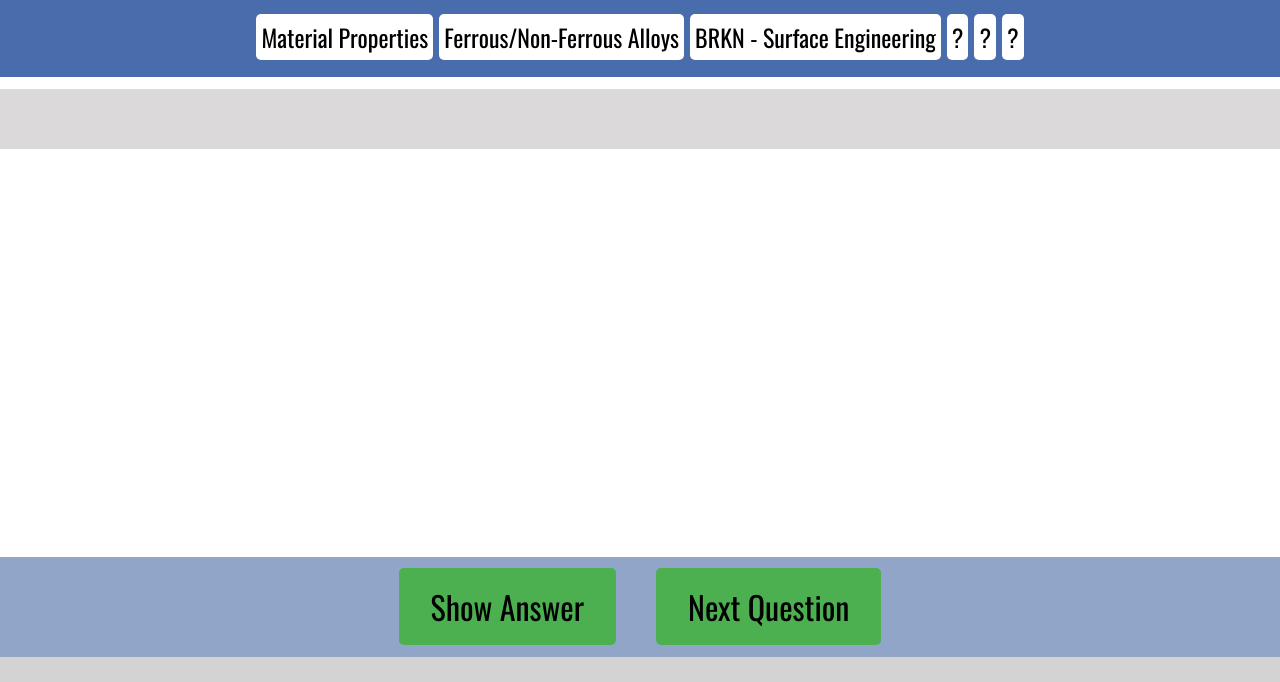
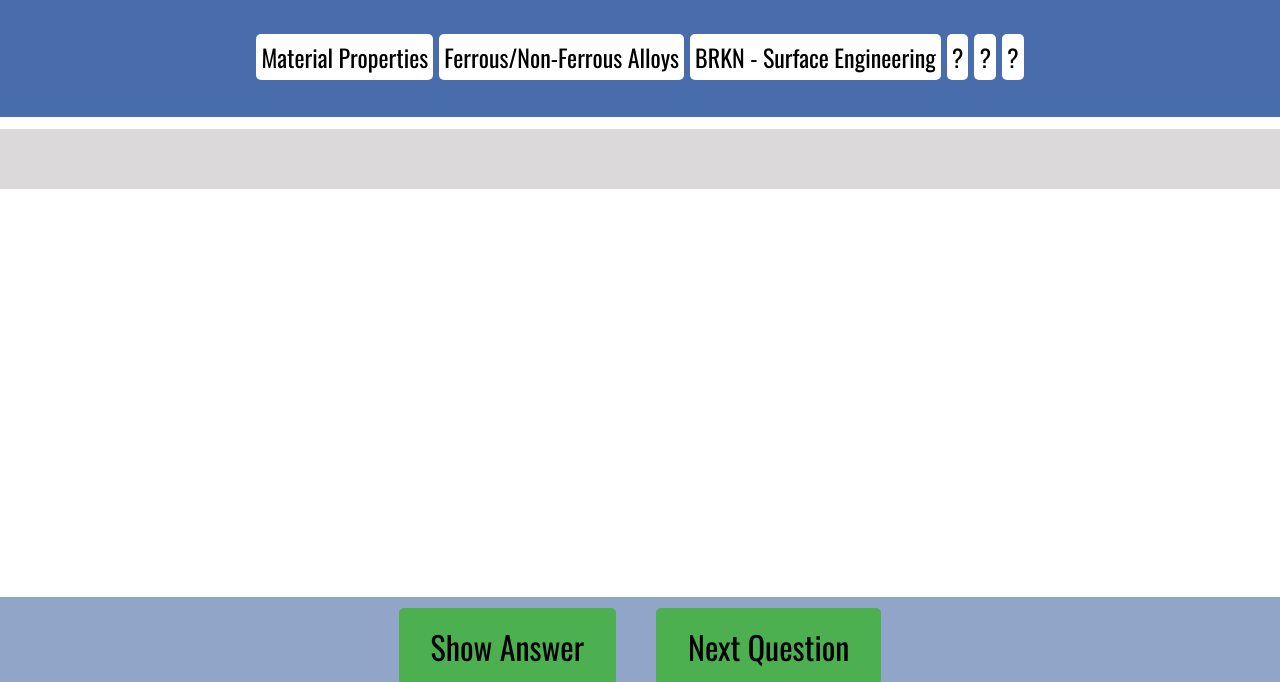
Before and after one commit to MKD8595/MKD8595.github.io, a plain HTML site: page index.html in a window 1280 px wide. Shown: the part 118-800 px from the top of the page. Drawn offline with nearby package versions, Linux system fonts and the light colour scheme.

Commit message:
Update styles.css

```diff
--- a/styles.css
+++ b/styles.css
@@ -1,6 +1,6 @@
 html {
-	min-height:500px;
-    height: 100vh;
+	min-height:800px;
+    height: 100%;
 	width:100%;
 	box-sizing:border-box;
 	font-family: 'Oswald';
@@ -75,7 +75,7 @@ h1{
 	align-items: center;
     flex-wrap: wrap;
     width: 100%;
-    height: 10%;
+    height: 120px;
     background-color:rgb(73, 108, 172);
 
 }
```
